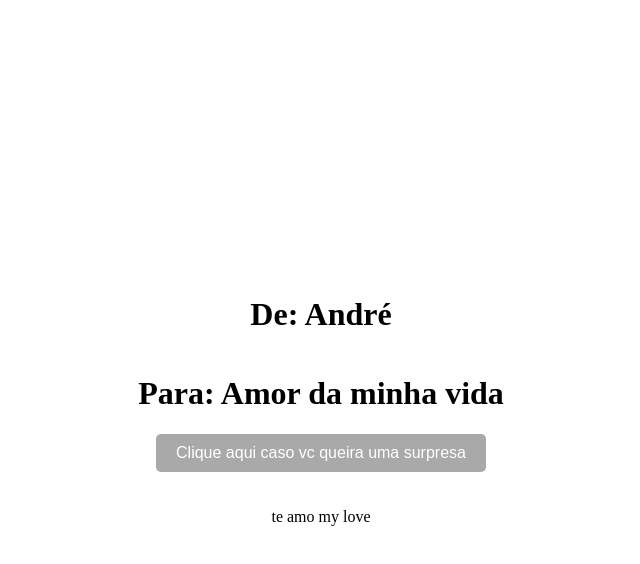
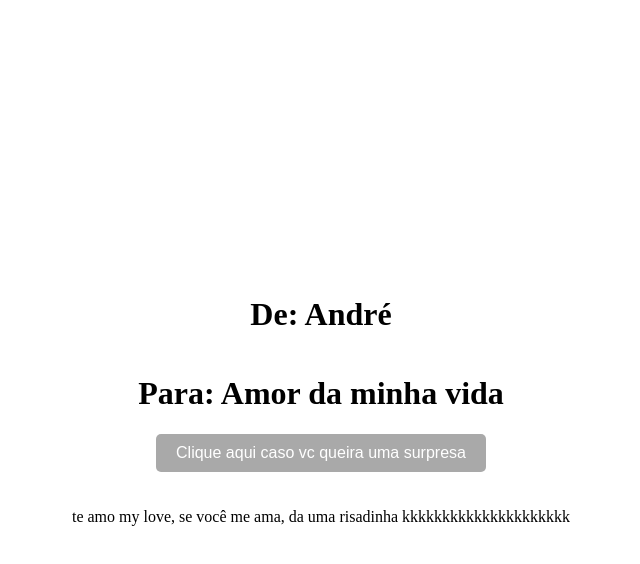
Before and after one commit to AndreFreitasz/clone-tabnews, a Next.js app: page / in a window 1280 px wide. Both pictures are taken after a click on the button "Clique aqui caso vc queira uma surpresa". Shown: the top 564 px of the page, without its empty margins (319-959 px from the left). Built offline with nearby package versions, Linux system fonts and the light colour scheme.

Commit message:
styles: alteração na frase exibida

```diff
--- a/pages/index.js
+++ b/pages/index.js
@@ -51,7 +51,7 @@ function Home() {
                     Clique aqui caso vc queira uma surpresa
                 </button>
 
-                {text && <p>te amo my love</p>}
+                {text && <p>te amo my love, se você me ama, da uma risadinha kkkkkkkkkkkkkkkkkkkkk</p>}
             </div>
         </>
     )
```
